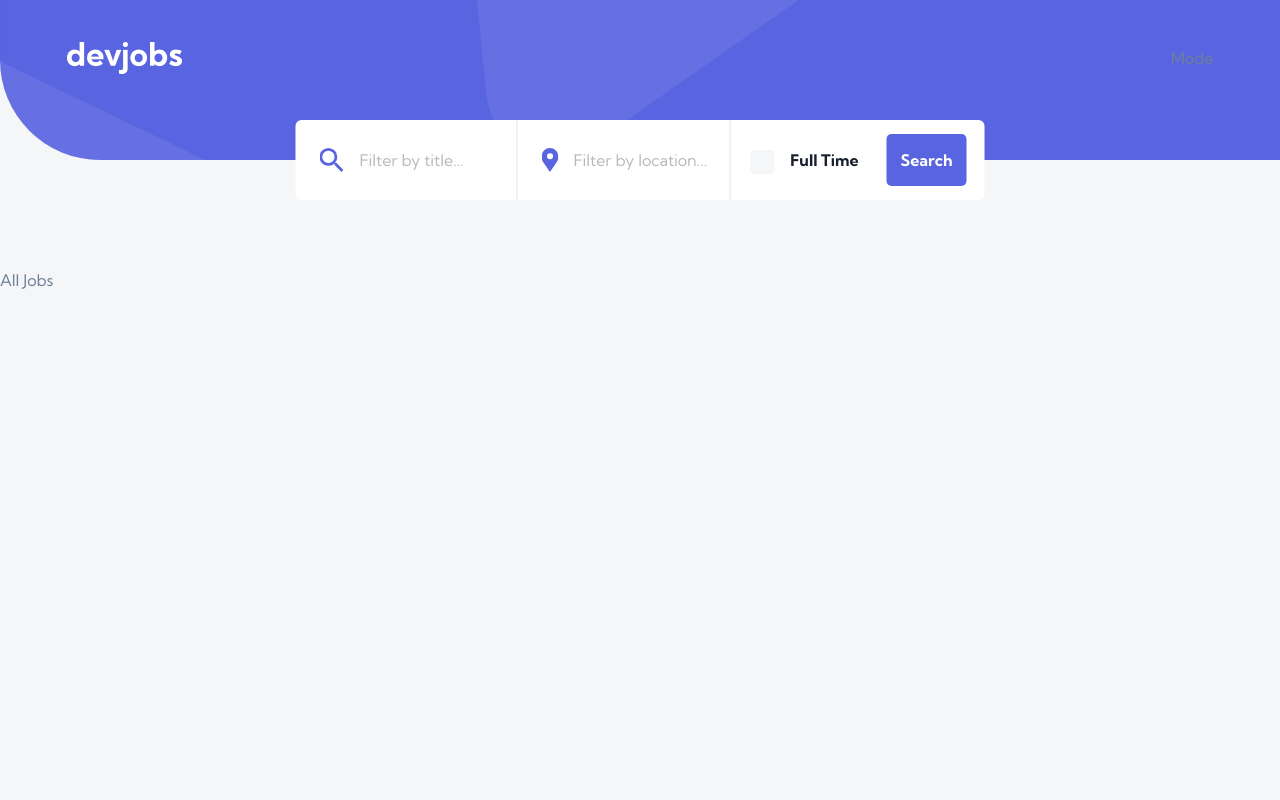
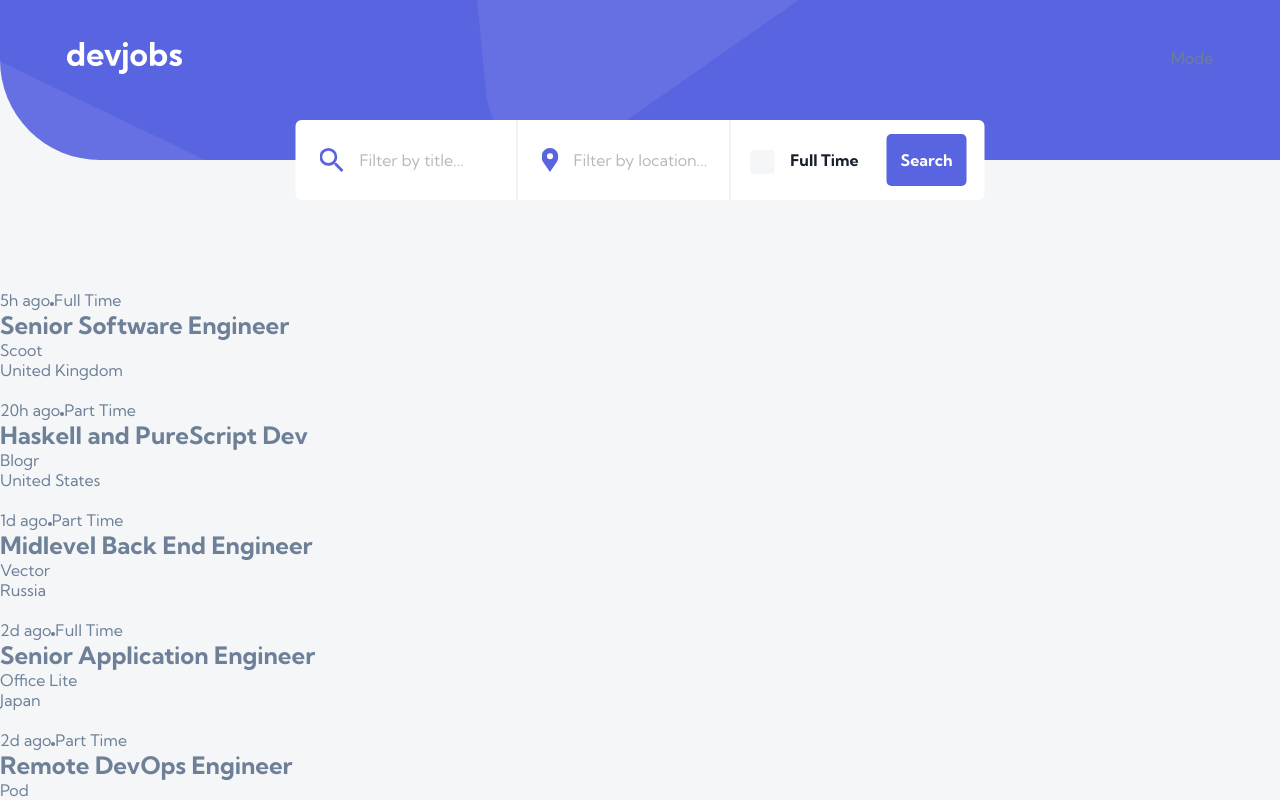
Before and after one commit to jake4369/devjobs-frontend, a React (Vite) app: page /jobs in a window 1280 px wide. Shown: the top 800 px of the page. Built offline with nearby package versions, Linux system fonts and the light colour scheme.

Commit message:
All Jobs page

```diff
--- a/src/pages/AllJobs.jsx
+++ b/src/pages/AllJobs.jsx
@@ -1,11 +1,15 @@
 import FilterModal from "../components/AllJobsPage/FilterModal";
+import JobCard from "../components/AllJobsPage/JobCard";
 
-const AllJobs = ({ showModal, setShowModal }) => {
+const AllJobs = ({ showModal, setShowModal, jobsData }) => {
+  const jobCards = jobsData.map((job) => {
+    return <JobCard key={job.id} job={job} />;
+  });
+
   return (
     <div className="all-jobs-page">
-      <p>All Jobs</p>
-
       {showModal && <FilterModal setShowModal={setShowModal} />}
+      <section className="job-cards">{jobCards}</section>
     </div>
   );
 };
```
